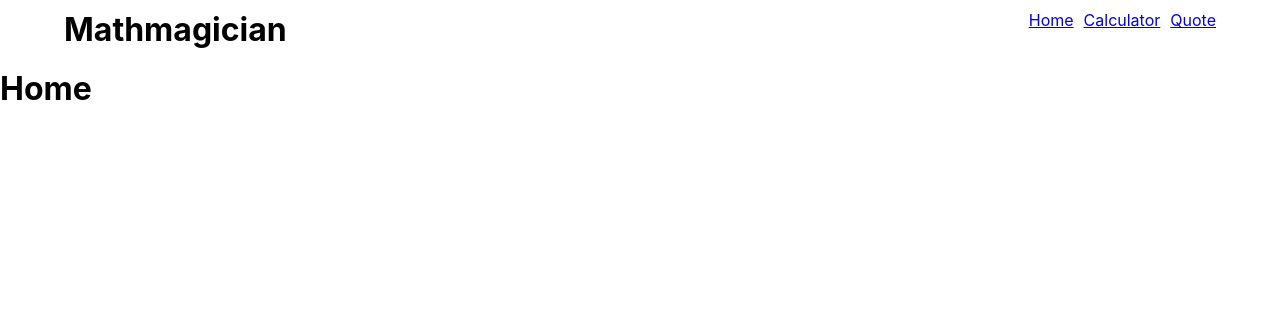
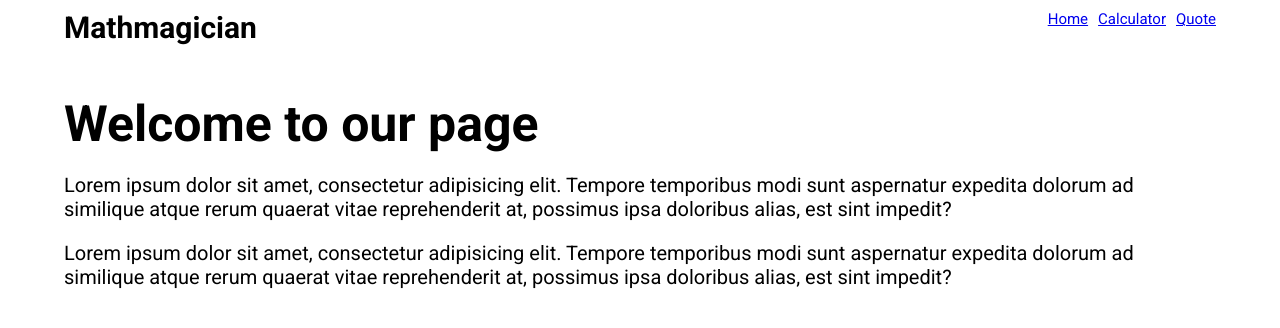
Before and after one commit to nottherealalanturing/mathmagician, a React (Create React App) app: page /home in a window 1280 px wide. Shown: the top 328 px of the page. Built offline with nearby package versions, Linux system fonts and the light colour scheme.

Commit message:
feat: quote, home and calculator page

```diff
--- a/src/Pages/Calculator.js
+++ b/src/Pages/Calculator.js
@@ -5,7 +5,10 @@ import NavBar from '../component/Navbar';
 const Calculator = () => (
   <div>
     <NavBar />
-    <CalculatorComponent />
+    <div className="calculatorContainer">
+      <h3>Lets do some meth!</h3>
+      <CalculatorComponent />
+    </div>
   </div>
 );
 
--- a/src/Pages/Home.js
+++ b/src/Pages/Home.js
@@ -1,11 +1,24 @@
 import React from 'react';
 import NavBar from '../component/Navbar';
+import '../component/styles/pages.css';
 
 const Home = () => (
-  <div>
+  <>
     <NavBar />
-    <h1>Home</h1>
-  </div>
+    <div className="homeContainer">
+      <h1 className="welcomeText">Welcome to our page</h1>
+      <p className="paragraph">
+        Lorem ipsum dolor sit amet, consectetur adipisicing elit. Tempore temporibus modi sunt
+        aspernatur expedita dolorum ad similique atque rerum quaerat vitae reprehenderit at,
+        possimus ipsa doloribus alias, est sint impedit?
+      </p>
+      <p className="paragraph">
+        Lorem ipsum dolor sit amet, consectetur adipisicing elit. Tempore temporibus modi sunt
+        aspernatur expedita dolorum ad similique atque rerum quaerat vitae reprehenderit at,
+        possimus ipsa doloribus alias, est sint impedit?
+      </p>
+    </div>
+  </>
 );
 
 export default Home;
--- a/src/Pages/Quote.js
+++ b/src/Pages/Quote.js
@@ -4,7 +4,10 @@ import NavBar from '../component/Navbar';
 const Quote = () => (
   <div>
     <NavBar />
-    <h1>Quote</h1>
+    <p className="quoteText">
+      Mathematics is not about numbers, equations, computaions, or algorithms; it is about
+      understanding. -William Paul Thurston
+    </p>
   </div>
 );
 
--- a/src/component/Navbar.js
+++ b/src/component/Navbar.js
@@ -1,6 +1,6 @@
 import React from 'react';
 import { Link } from 'react-router-dom';
-import './styles/navbar.css';
+import './styles/pages.css';
 
 const NavBar = () => (
   <div className="navbar">
--- a/src/component/styles/Calculator.css
+++ b/src/component/styles/Calculator.css
@@ -1,6 +1,5 @@
 .calculatorBody {
   max-width: 400px;
-  margin: 0 auto;
   border: 1px solid #fff;
 }
 
--- a/src/component/styles/navbar.css
+++ /dev/null
@@ -1,10 +0,0 @@
-.navbar {
-  display: flex;
-  justify-content: space-between;
-  margin: 10px 5% 20px 5%;
-}
-
-.navlinks {
-  display: flex;
-  gap: 10px;
-}
--- /dev/null
+++ b/src/component/styles/pages.css
@@ -0,0 +1,41 @@
+.navbar {
+  display: flex;
+  justify-content: space-between;
+  margin: 10px 5% 50px 5%;
+  font-family: 'Roboto', Arial, Helvetica, sans-serif;
+  font-size: 15px;
+}
+
+.navlinks {
+  display: flex;
+  gap: 10px;
+}
+
+.welcomeText {
+  margin-bottom: 20px;
+  font-family: 'Roboto', Arial, Helvetica, sans-serif;
+  font-size: 50px;
+}
+
+.homeContainer {
+  margin: 0 5% 0 5%;
+  font-size: 20px;
+}
+
+.paragraph {
+  margin-bottom: 20px;
+  font-family: 'Roboto', Arial, Helvetica, sans-serif;
+  font-size: 20px;
+}
+
+.calculatorContainer {
+  margin: 0 5% 0 5%;
+  display: flex;
+  justify-content: space-between;
+}
+
+.quoteText {
+  margin: 0 5% 0 5%;
+  font-family: 'Roboto', Arial, Helvetica, sans-serif;
+  font-size: 30px;
+}
--- a/src/index.css
+++ b/src/index.css
@@ -1,4 +1,5 @@
 @import url('https://fonts.googleapis.com/css2?family=Orbitron:ital,wght@0,100;0,300;0,400;0,700;0,900;1,100;1,300;1,400;1,700;1,900&display=swap');
+@import url('https://fonts.googleapis.com/css2?family=Roboto:ital,wght@0,100;0,300;0,400;0,700;0,900;1,100;1,300;1,400;1,700;1,900&display=swap');
 
 *,
 *::before,
@@ -10,18 +11,8 @@
 
 body {
   margin: 0;
-  font-family:
-    -apple-system,
-    BlinkMacSystemFont,
-    'Segoe UI',
-    'Roboto',
-    'Oxygen',
-    'Ubuntu',
-    'Cantarell',
-    'Fira Sans',
-    'Droid Sans',
-    'Helvetica Neue',
-    sans-serif;
+  font-family: -apple-system, BlinkMacSystemFont, 'Segoe UI', 'Roboto', 'Oxygen', 'Ubuntu',
+    'Cantarell', 'Fira Sans', 'Droid Sans', 'Helvetica Neue', sans-serif;
   -webkit-font-smoothing: antialiased;
   -moz-osx-font-smoothing: grayscale;
 }
```
